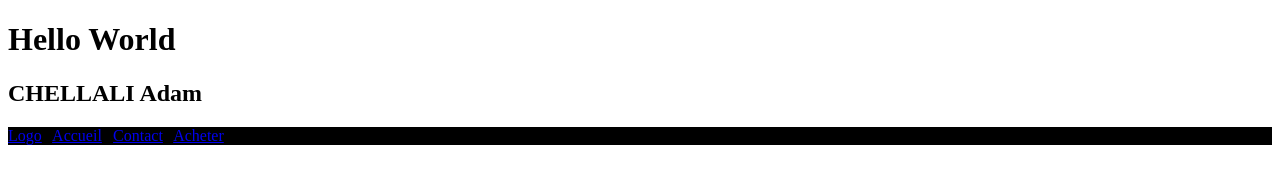
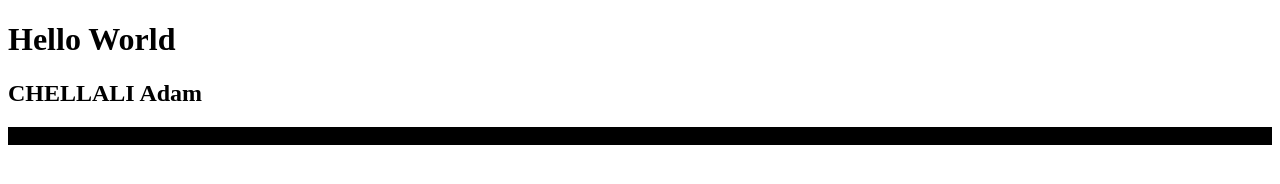
Before and after one commit to ChellAdam/tp1applicationweb, a plain HTML site: page index.html in a window 1280 px wide. Drawn offline with Linux system fonts and the light colour scheme.

Commit message:
Update index.html

```diff
--- a/index.html
+++ b/index.html
@@ -12,10 +12,10 @@
             <h1>Hello World</h1>
             <h2>CHELLALI Adam</h2>
             <nav>
-                    <a href="#">Logo</a> |
-                    <a href="#">Accueil</a> |
-                    <a href="#">Contact</a> |
-                    <a href="#">Acheter</a>
+                    <a>Logo</a> |
+                    <a>Accueil</a> |
+                    <>Contact</a> |
+                    <a>Acheter</a>
             </nav>
 
 </body>
```
